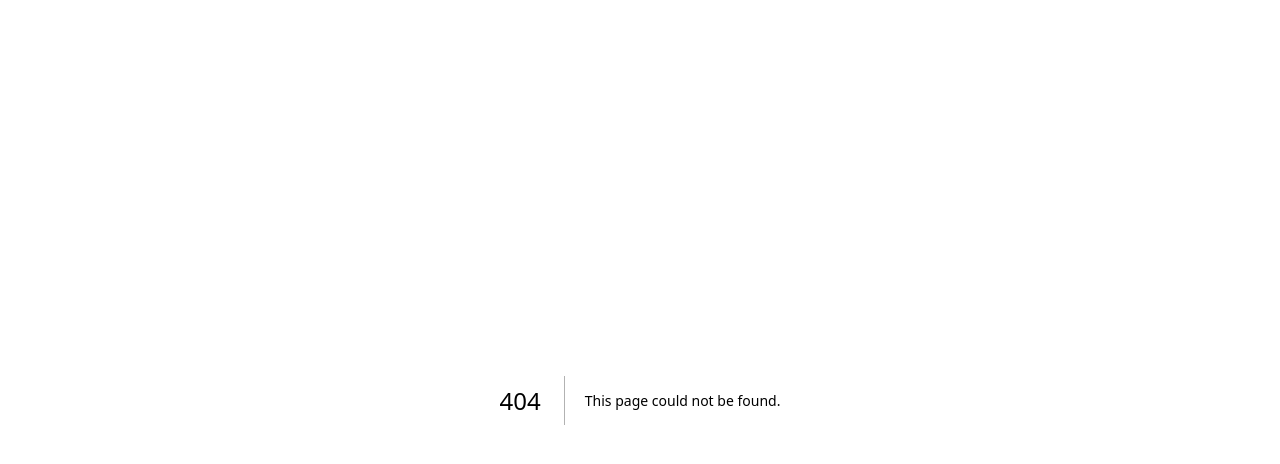
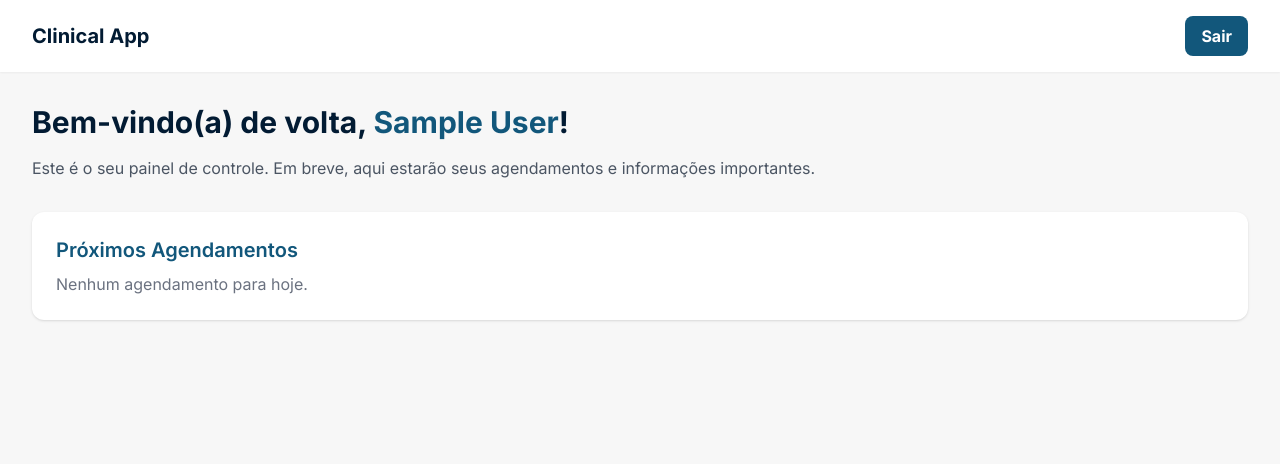
Before and after one commit to brenohp/clinical-app, a Next.js app: page /dashboard in a window 1280 px wide. Before the commit this address had no page. Shown: the top 464 px of the page. Built offline with nearby package versions, Linux system fonts and the light colour scheme; no server answers; sample sign-in values are in the browser's storage.

Commit message:
feat: adiciona página de dashboard com autenticação e redirecionamento

```diff
--- /dev/null
+++ b/src/app/dashboard/page.tsx
@@ -0,0 +1,55 @@
+// src/app/dashboard/page.tsx
+'use client'
+
+import { useSession, signOut } from 'next-auth/react'
+import { useRouter } from 'next/navigation'
+
+export default function DashboardPage() {
+  const { data: session, status } = useSession()
+  const router = useRouter()
+
+  // Enquanto a sessão está sendo verificada no cliente, mostramos um loader
+  if (status === 'loading') {
+    return <p className="flex justify-center items-center h-screen text-brand-primary">Carregando...</p>
+  }
+
+  // Se o usuário não estiver autenticado, o ideal é que o middleware já o tenha redirecionado.
+  // Este é um fallback de segurança no lado do cliente.
+  if (status === 'unauthenticated') {
+    router.push('/login')
+    return null; // Retorna nulo para não renderizar nada enquanto redireciona
+  }
+
+  // Se estiver autenticado, mostra o conteúdo do dashboard
+  return (
+    <div className="min-h-screen bg-brand-background text-brand-primary">
+      <header className="bg-white shadow-sm">
+        <nav className="max-w-7xl mx-auto px-4 sm:px-6 lg:px-8 py-4 flex justify-between items-center">
+          <h1 className="text-xl font-bold text-brand-primary">
+            Clinical App
+          </h1>
+          <button
+            onClick={() => signOut({ callbackUrl: '/login' })}
+            className="bg-brand-accent hover:bg-brand-primary text-white font-bold py-2 px-4 rounded-lg transition-colors duration-300"
+          >
+            Sair
+          </button>
+        </nav>
+      </header>
+
+      <main className="max-w-7xl mx-auto px-4 sm:px-6 lg:px-8 py-8">
+        <h2 className="text-3xl font-bold mb-4">
+          Bem-vindo(a) de volta, <span className="text-brand-accent">{session?.user?.name}</span>!
+        </h2>
+        <p className="text-gray-600">
+          Este é o seu painel de controle. Em breve, aqui estarão seus agendamentos e informações importantes.
+        </p>
+
+        <div className="mt-8 p-6 bg-white rounded-xl shadow">
+          <h3 className="text-xl font-semibold text-brand-accent">Próximos Agendamentos</h3>
+          <p className="mt-2 text-gray-500">Nenhum agendamento para hoje.</p>
+        </div>
+      </main>
+    </div>
+  )
+}
```
Also changed, not shown: middleware.ts (added, +23 -0 lines).
